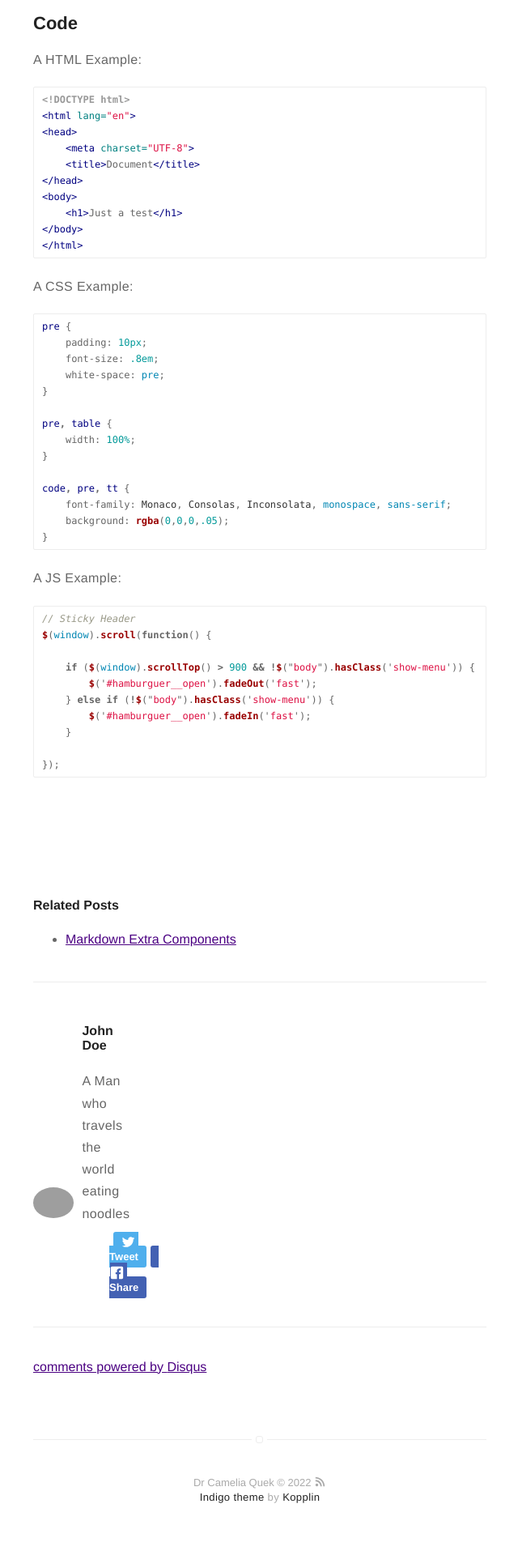
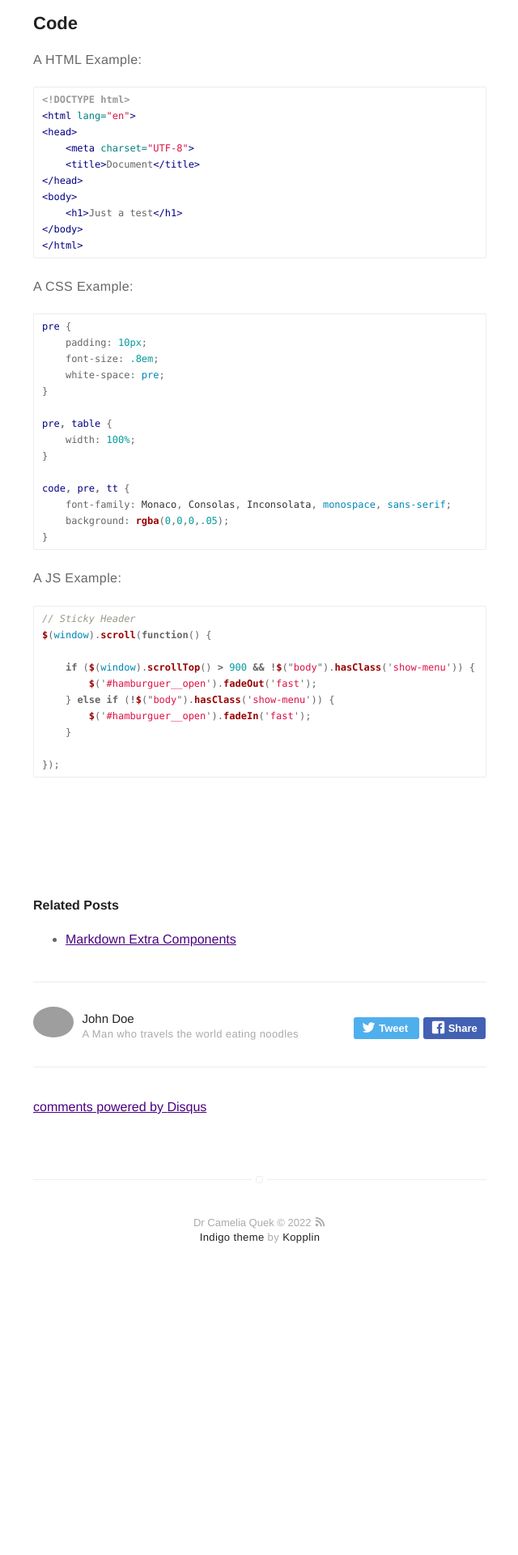
Before and after one commit to cameliaquek/cameliaquek.github.io, a Jekyll site: the page built from _posts/2016-02-24-markdown-common-elements.markdown, in a window 1280 px wide. Shown: the part 4416-6336 px from the top of the page at 81% size, without its empty margins (319-959 px from the left). Built offline with Jekyll 4.4.1, drawn with Linux system fonts in a browser that asks for light colours; comment, search, counter and statistics services are not loaded; after the commit the page ends 6015 px from its top, so only the background shows below that.

Commit message:
Update author.html

```diff
--- a/_includes/author.html
+++ b/_includes/author.html
@@ -3,7 +3,7 @@
         <img class="selfie" src="{% if site.authors[page.author].external-image == true %}{{ site.authors[page.author].picture }}{% else %}{{ site.url }}/{{ site.authors[page.author].picture }}{% endif %}" alt="{{ site.authors[page.author].name }}">
     </div>
 
-    <div class="toleft">
+    <div class="toright">
         <h4 class="name">{{ site.authors[page.author].name }}</h4>
         <p class="bio">{{ site.authors[page.author].bio }}</p>
 
```
